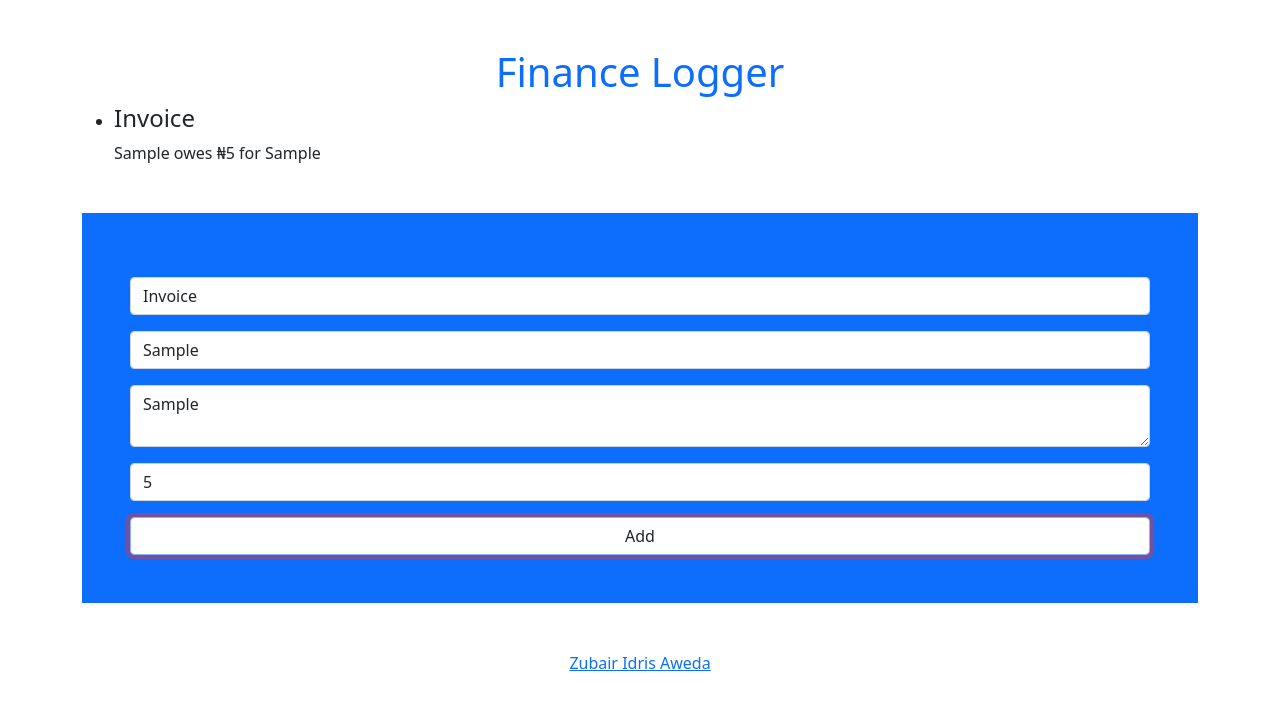
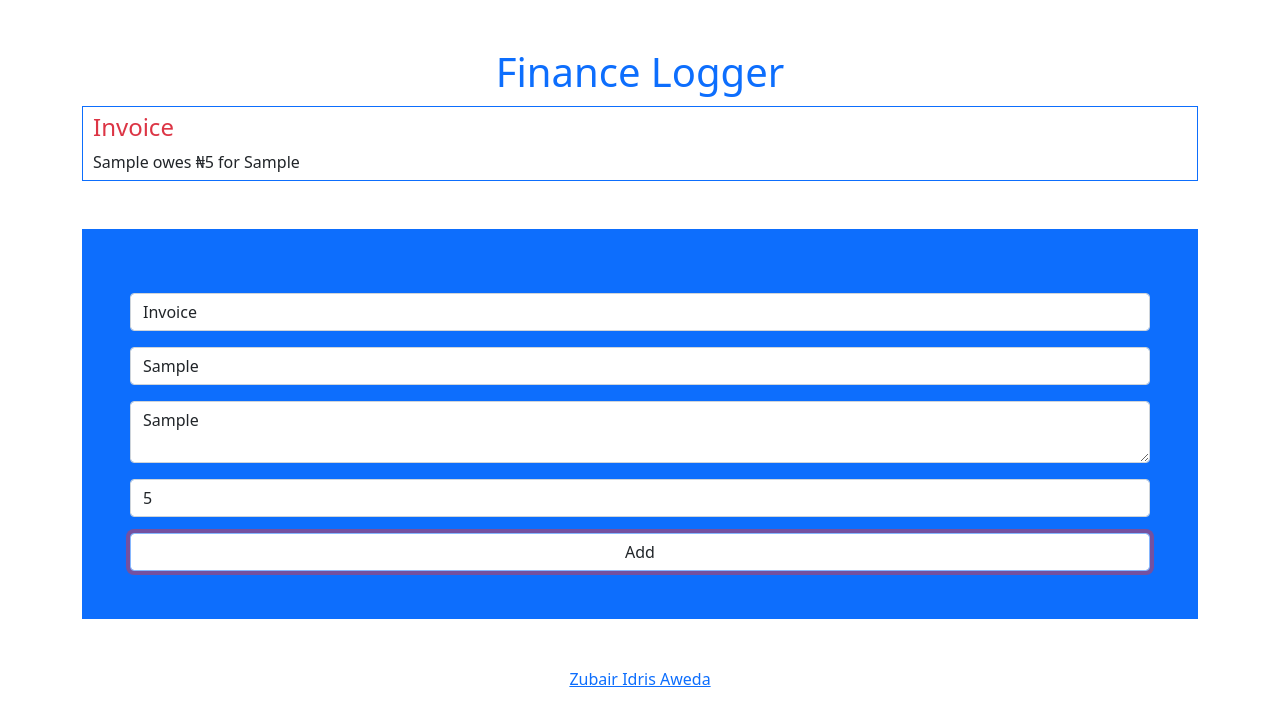
Before and after one commit to Zubs/TypeScriptIntro, a plain HTML site: page docs/public/index.html in a window 1280 px wide. Both pictures are taken after typing "Sample", "Sample", "5" into the empty fields and a click on the button "Add". Drawn offline with nearby package versions, Linux system fonts and the light colour scheme.

```diff
--- a/docs/public/index.html
+++ b/docs/public/index.html
@@ -7,6 +7,8 @@
 
     <!-- Bootstrap CSS -->
     <link href="https://cdn.jsdelivr.net/npm/bootstrap@5.0.0-beta2/dist/css/bootstrap.min.css" rel="stylesheet" integrity="sha384-BmbxuPwQa2lc/FVzBcNJ7UAyJxM6wuqIj61tLrc4wSX0szH/Ev+nYRRuWlolflfl" crossorigin="anonymous">
+
+    <link rel="stylesheet" href="style.css">
 
     <title>Finance Logger</title>
   </head>
--- /dev/null
+++ b/docs/public/style.css
@@ -0,0 +1,20 @@
+ul {
+	padding: 0;
+	list-style-type: none;
+}
+
+li {
+	padding: 6px 10px;
+	border: 1px solid #0d6efd;
+	margin: 10px auto;
+}
+
+li h4 {
+	color: #dc3545;
+	margin: 0;
+	text-transform: capitalize;
+}
+
+li p {
+	margin: 8px 0 0;
+}
```
